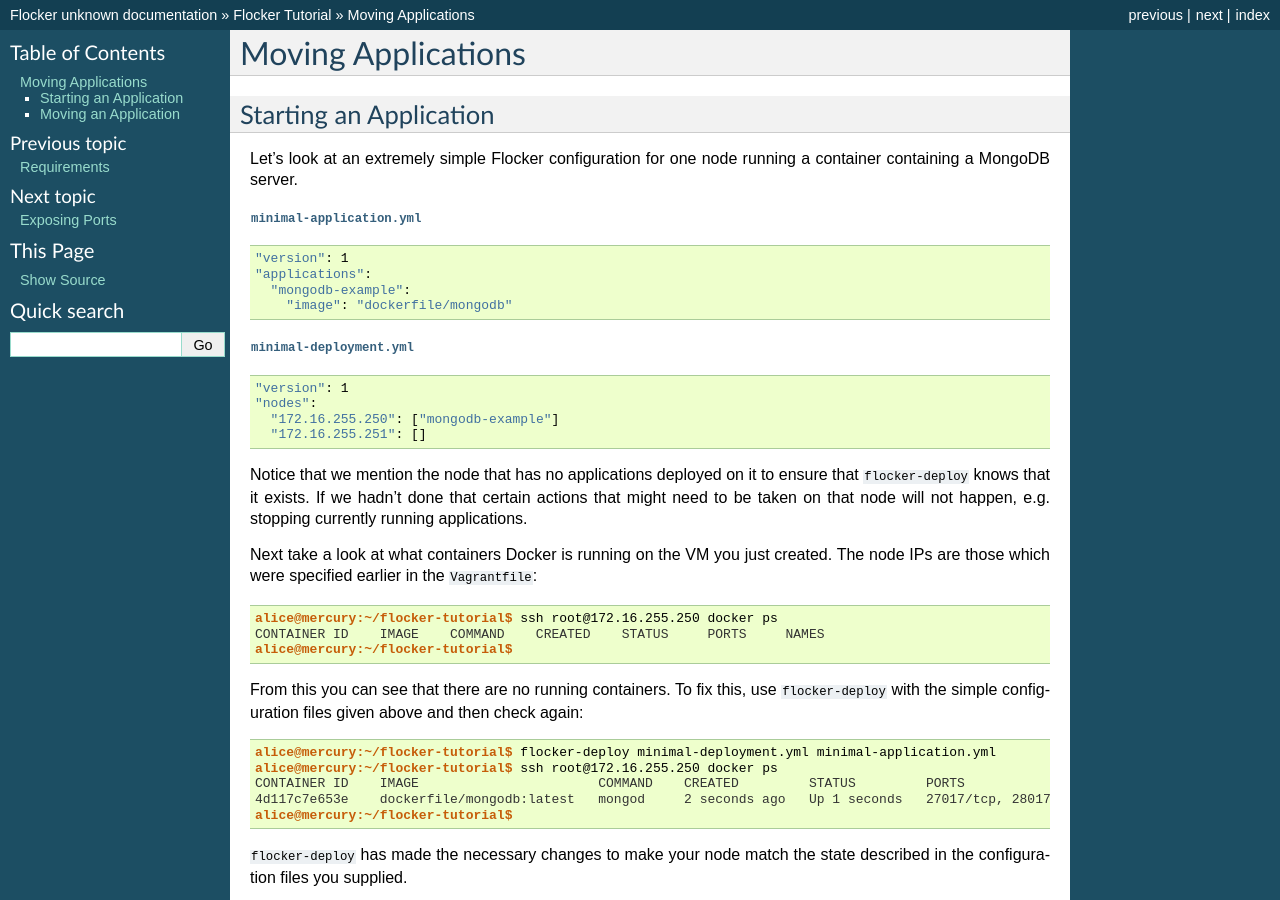
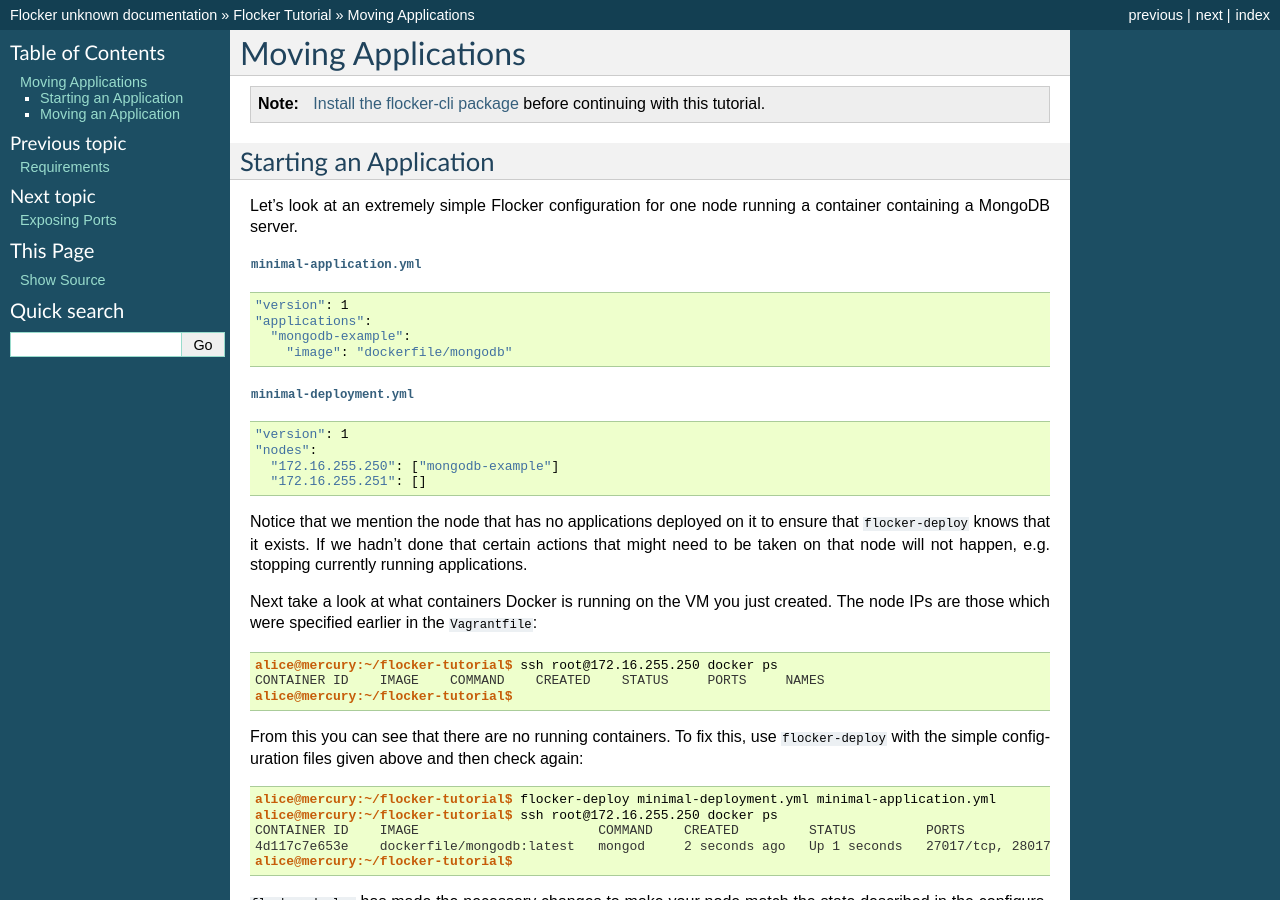
Before and after one commit to ClusterHQ/flocker, a Sphinx documentation site: the page built from docs/tutorial/moving-applications.rst, in a window 1280 px wide and 900 px high. Built offline with Sphinx 7.4.7, drawn with Linux system fonts in a browser that asks for light colours.

Commit message:
Link to the flocker-cli installation docs

```diff
--- a/docs/tutorial/moving-applications.rst
+++ b/docs/tutorial/moving-applications.rst
@@ -1,6 +1,8 @@
 ===================
 Moving Applications
 ===================
+
+.. note:: :doc:`Install the flocker-cli package <../installation>` before continuing with this tutorial.
 
 Starting an Application
 =======================
```
